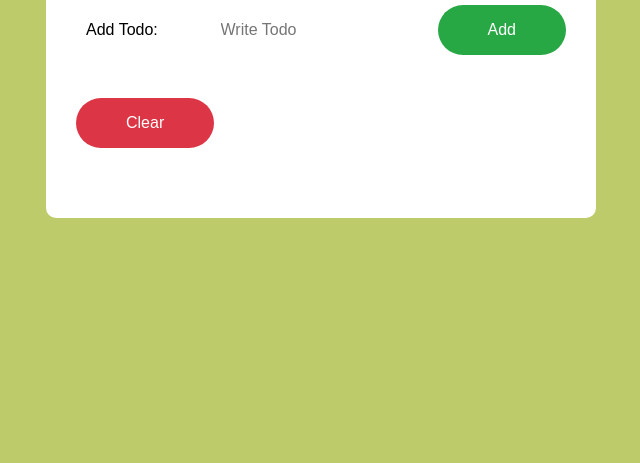
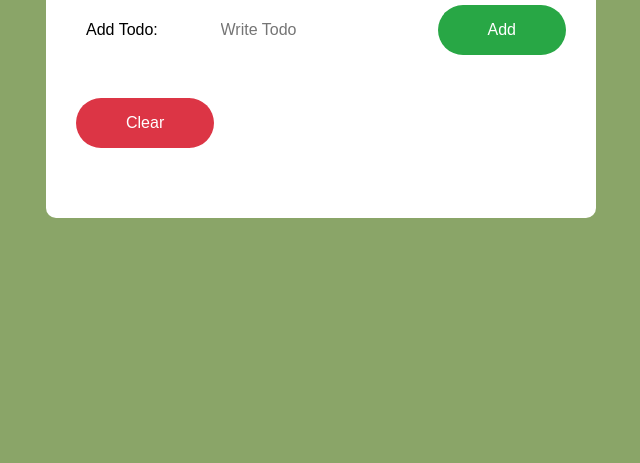
Before and after one commit to arnab072000/typeScript, a plain HTML site: page index.html in a window 1280 px wide. Shown: the part 337-800 px from the top of the page, without its empty margins (319-959 px from the left). Drawn offline with Linux system fonts and the light colour scheme.

Commit message:
"2nd commit"

```diff
--- a/style.css
+++ b/style.css
@@ -7,7 +7,7 @@
 
 
   body {
-      background: #becb6a;
+      background: #658938c1;
       display:flex;
       justify-content: center;
       align-items: center;
```
